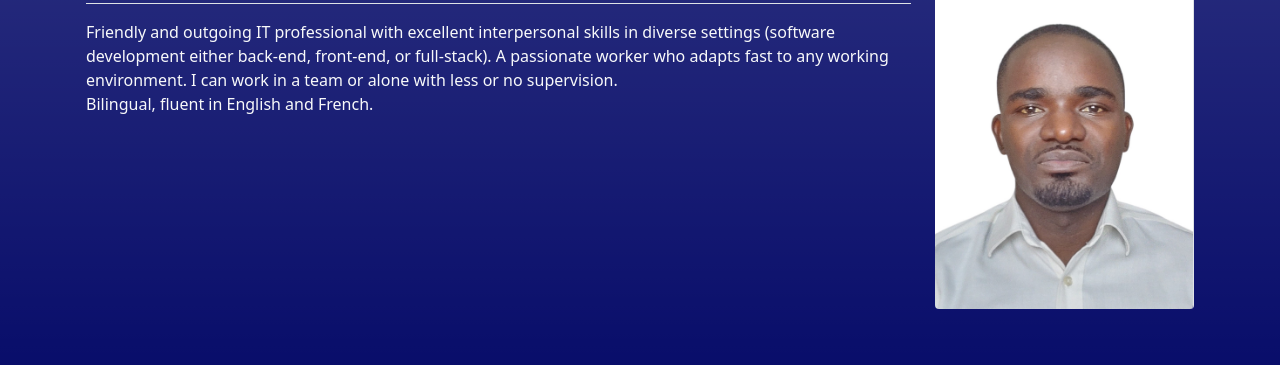
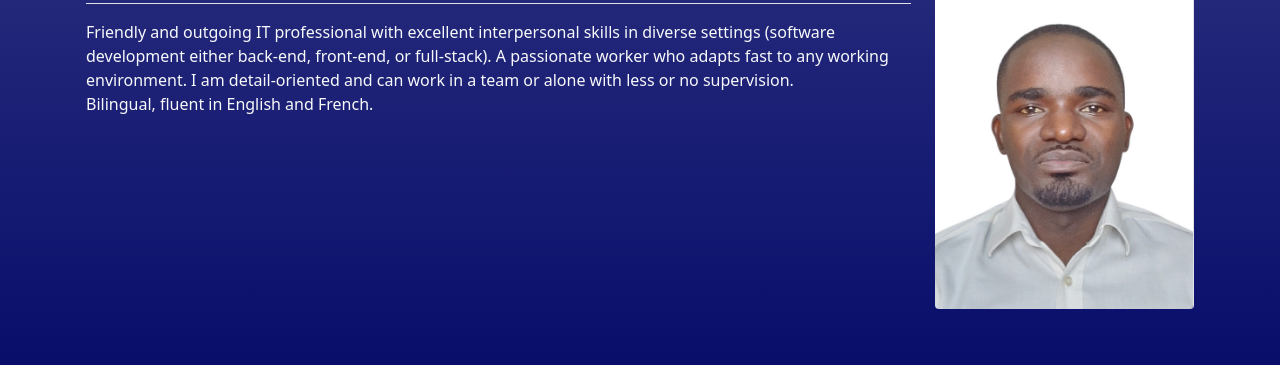
Before and after one commit to ntig0001/responsive_resume, a website: page dist/index.html in a window 1280 px wide. Shown: the part 128-493 px from the top of the page. Drawn offline with nearby package versions, Linux system fonts and the light colour scheme.

Commit message:
english bio detail

```diff
--- a/dist/index.html
+++ b/dist/index.html
@@ -23,7 +23,7 @@
             <h1><strong>Elysé Ntigirishari</strong></h1>
             <h5 hidden>Software Developer</h5>
             <p class="border-top pt-3">
-              Friendly and outgoing IT professional with excellent interpersonal skills in diverse settings (software development either back-end, front-end, or full-stack). A passionate worker who adapts fast to any working environment. I can work in a team or alone with less or no supervision.
+              Friendly and outgoing IT professional with excellent interpersonal skills in diverse settings (software development either back-end, front-end, or full-stack). A passionate worker who adapts fast to any working environment. I am detail-oriented and can work in a team or alone with less or no supervision.
               <br>Bilingual, fluent in English and French.
             </p>
           </div>
```
